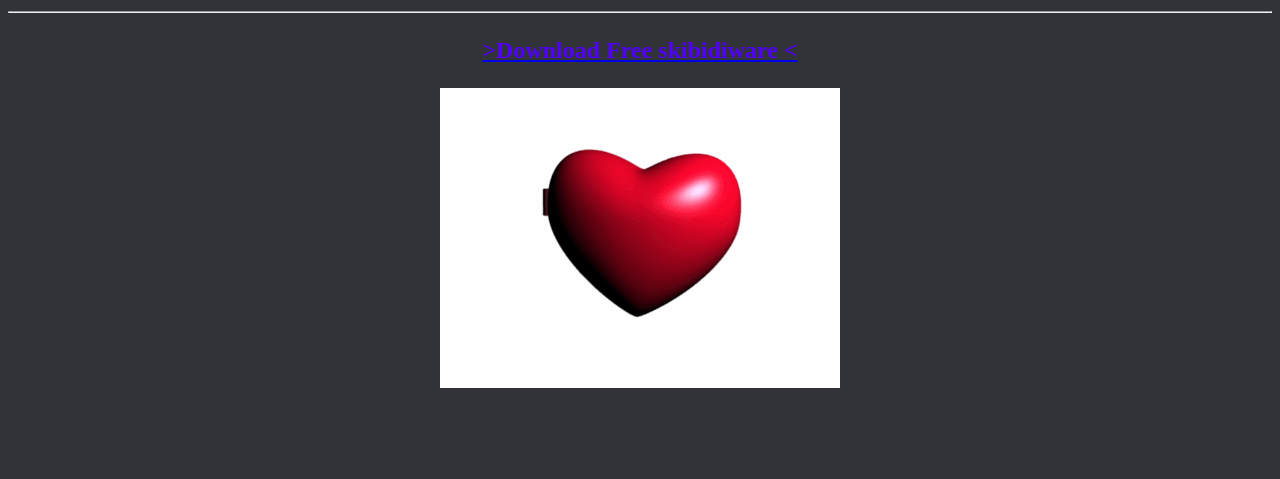
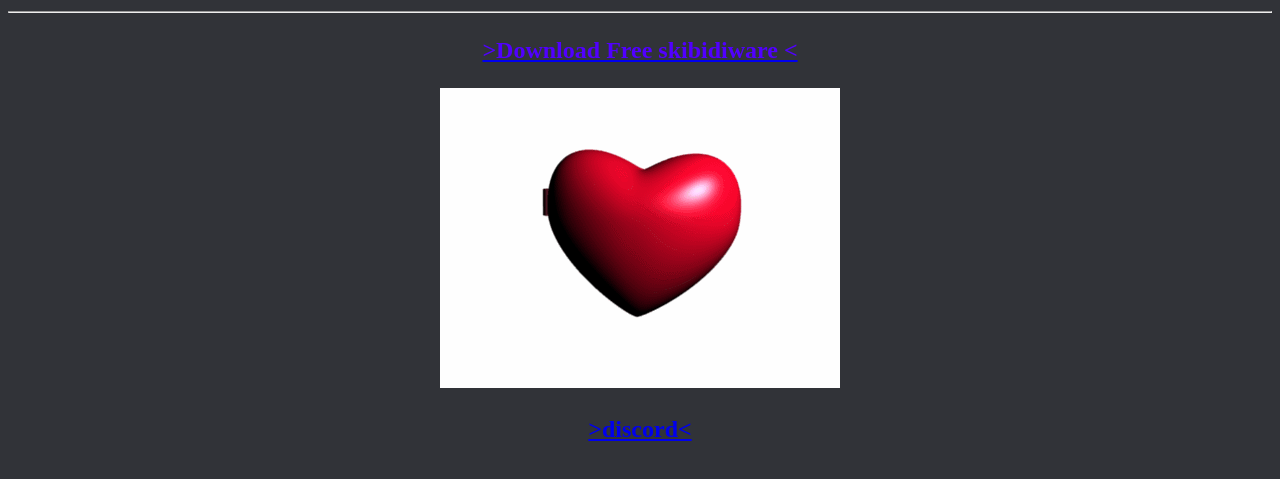
Before and after one commit to skibidiware/skibidiware, a plain HTML site: page index.html in a window 1280 px wide. Shown: the part 151-630 px from the top of the page. Drawn offline with Linux system fonts and the light colour scheme.

Commit message:
Update index.html

```diff
--- a/index.html
+++ b/index.html
@@ -19,7 +19,12 @@
 
                        </a>
                        <P align="center"><img src="bkrsvdhuejgyevtr.gif" alt="free skibidiware secret">
+                       <a href="https://discord.gg/fDXpk6p68H">
 
+
+                        <center><h2><p style="color:rgb(81, 0, 255);"> >discord< </p></h2></center>
+
+                       </a>
 
     </body>
 </html>
```
